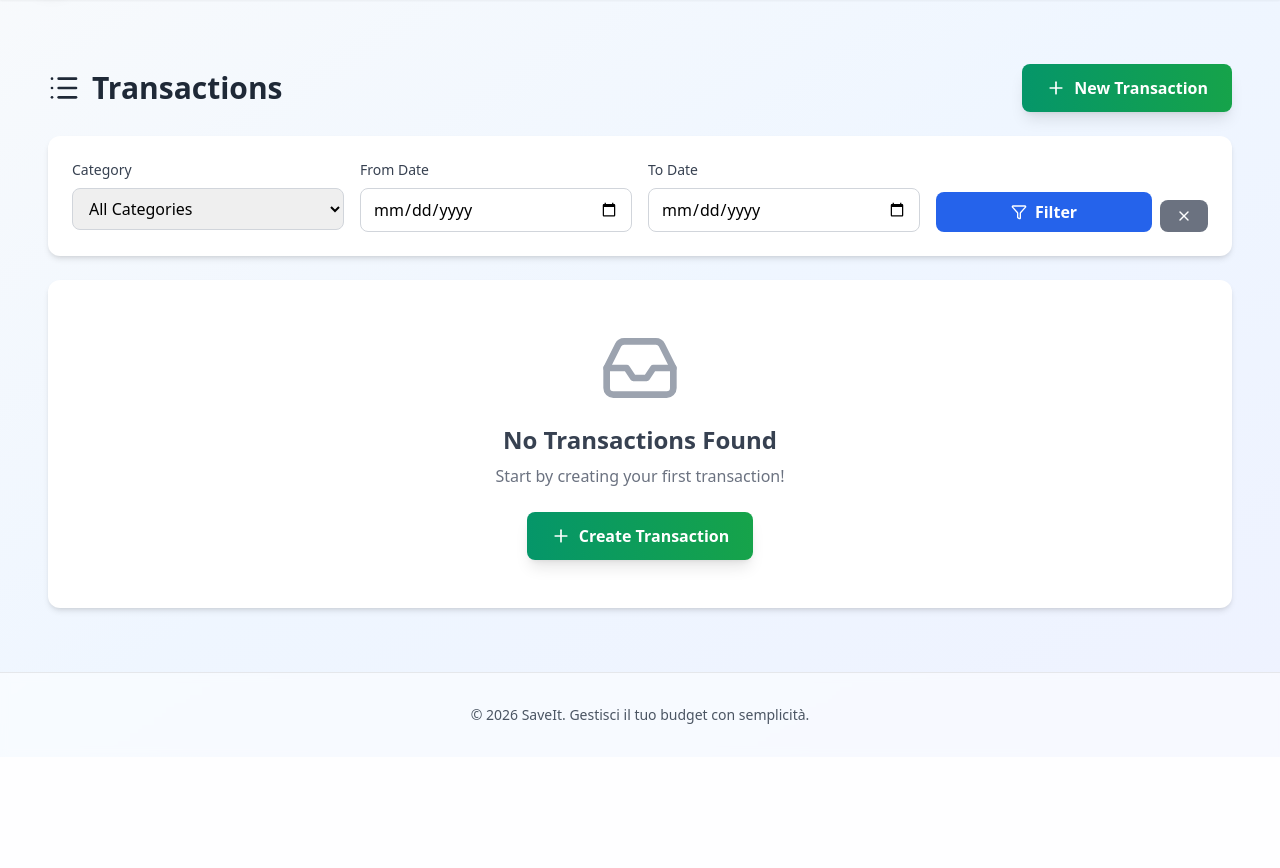
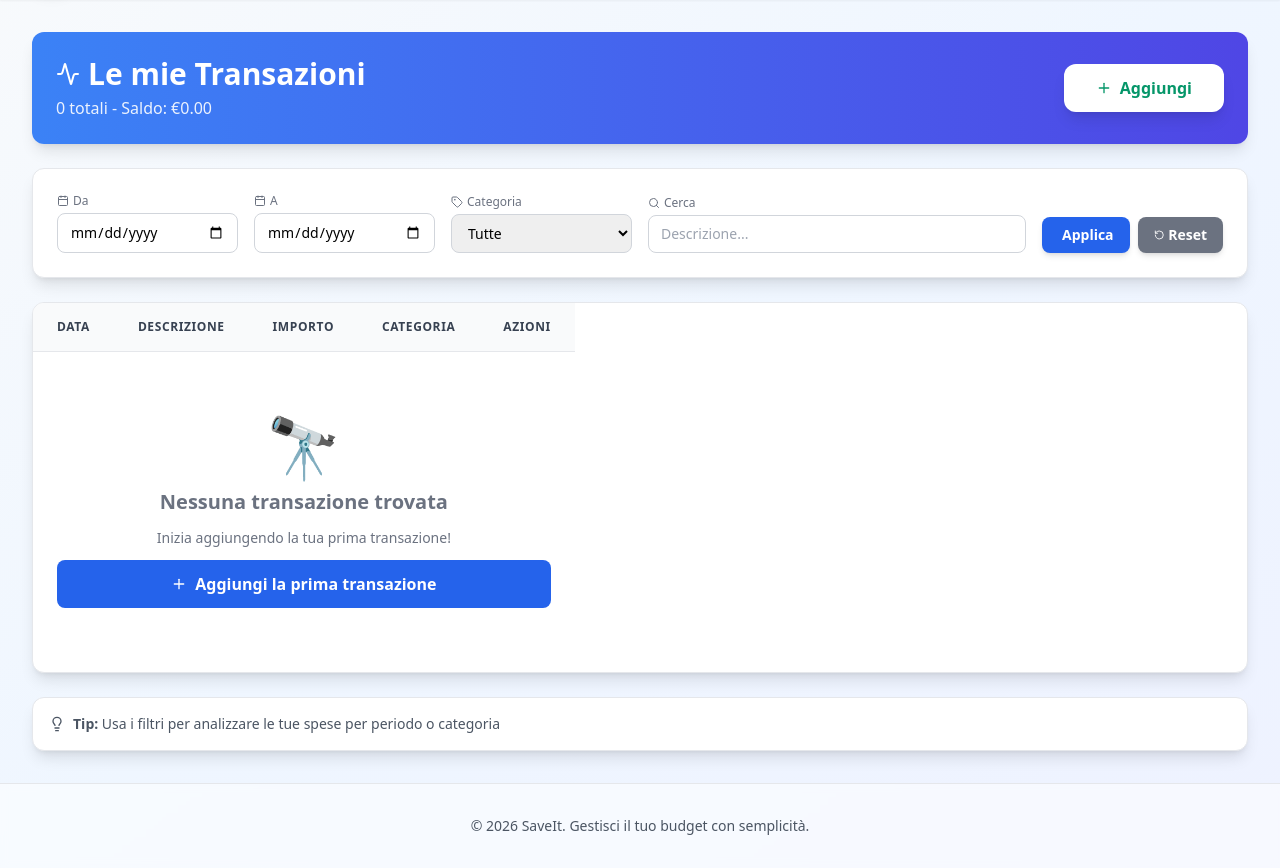
Before and after one commit to Orfico/saveit, a Django app: page /transactions/ in a window 1280 px wide. Shown: the part 65-933 px from the top of the page. Before the commit the page ends 789 px from the top, so only its background shows below. Run offline with Django 5.2, Linux system fonts and the light colour scheme; the visitor is signed in with stand-in values (Sample User, id 1); data that the repository does not hold is empty; some libraries are stand-ins or nearby versions.

Commit message:
fix: transaction_list was not showing transactions

```diff
--- a/templates/core/transaction_list.html
+++ b/templates/core/transaction_list.html
@@ -1,133 +1,204 @@
 {% extends 'base.html' %}
 
-{% block title %}Transactions{% endblock %}
+{% block title %}Transazioni{% endblock %}
 
 {% block content %}
-<div class="container mx-auto px-4 py-6 sm:py-8">
-  <!-- Header con filtri -->
-  <div class="flex flex-col sm:flex-row justify-between items-start sm:items-center gap-4 mb-6">
-    <h1 class="text-2xl sm:text-3xl font-bold text-gray-800 flex items-center gap-3">
-      <i data-lucide="list" class="w-6 h-6 sm:w-8 sm:h-8"></i>
-      Transactions
+<div class="space-y-4 sm:space-y-6 px-4 sm:px-0">
+  <!-- Header + Badge -->
+  <div class="flex flex-col sm:flex-row justify-between items-start sm:items-center gap-3 sm:gap-4 bg-gradient-to-r from-blue-500 to-indigo-600 text-white p-4 sm:p-6 rounded-xl shadow-lg">
+    <div>
+      <h1 class="text-xl sm:text-2xl lg:text-3xl font-bold flex items-center gap-2">
+        <i data-lucide="activity" class="w-5 h-5 sm:w-6 sm:h-6"></i>
+        Le mie Transazioni
       </h1>
-
+      <p class="opacity-90 mt-1 text-sm sm:text-base">{{ page_obj.paginator.count }} totali - Saldo: €{{ filtered_total|floatformat:2 }}</p>
+    </div>
     <a href="{% url 'core:transaction_create' %}"
-       class="bg-gradient-to-r from-emerald-600 to-green-600 text-white px-4 sm:px-6 py-2 sm:py-3 rounded-lg hover:from-emerald-700 hover:to-green-700 font-semibold shadow-lg transition flex items-center gap-2 w-full sm:w-auto justify-center">
-      <i data-lucide="plus" class="w-4 h-4 sm:w-5 sm:h-5"></i>
-      <span>New Transaction</span>
+       class="w-full sm:w-auto bg-white text-emerald-600 px-6 sm:px-8 py-2.5 sm:py-3 rounded-xl font-bold hover:bg-gray-100 shadow-lg whitespace-nowrap transition text-center flex items-center justify-center gap-2">
+      <i data-lucide="plus" class="w-4 h-4"></i> Aggiungi
     </a>
   </div>
 
-  <!-- Filtri -->
-  <div class="bg-white rounded-xl shadow-md p-4 sm:p-6 mb-6">
-    <form method="get" class="space-y-4">
-      <div class="grid grid-cols-1 sm:grid-cols-2 lg:grid-cols-4 gap-4">
-        <!-- Filtro Categoria -->
+  <!-- Advanced Filters -->
+  <div class="bg-white p-4 sm:p-6 rounded-xl shadow-lg border">
+    <form method="get" class="grid grid-cols-1 sm:grid-cols-2 lg:grid-cols-6 gap-3 sm:gap-4 items-end">
+      <!-- Date From -->
       <div>
-          <label class="block text-sm font-medium text-gray-700 mb-2">Category</label>
-          <select name="category" class="w-full border border-gray-300 rounded-lg px-3 py-2 focus:ring-2 focus:ring-blue-500">
-            <option value="">All Categories</option>
-            {% for category in categories %}
-              <option value="{{ category.id }}" {% if request.GET.category == category.id|stringformat:"s" %}selected{% endif %}>
-                {{ category.name }}
+        <label class="block text-xs font-medium text-gray-500 mb-1 flex items-center gap-1">
+          <i data-lucide="calendar" class="w-3 h-3"></i> Da
+        </label>
+        <input type="date" name="date_from" value="{{ date_from }}"
+               class="w-full border border-gray-300 px-3 py-2 rounded-lg text-sm focus:ring-2 focus:ring-blue-500 focus:border-blue-500 transition">
+      </div>
+
+      <!-- Date To -->
+      <div>
+        <label class="block text-xs font-medium text-gray-500 mb-1 flex items-center gap-1">
+          <i data-lucide="calendar" class="w-3 h-3"></i> A
+        </label>
+        <input type="date" name="date_to" value="{{ date_to }}"
+               class="w-full border border-gray-300 px-3 py-2 rounded-lg text-sm focus:ring-2 focus:ring-blue-500 focus:border-blue-500 transition">
+      </div>
+
+      <!-- Category -->
+      <div>
+        <label class="block text-xs font-medium text-gray-500 mb-1 flex items-center gap-1">
+          <i data-lucide="tag" class="w-3 h-3"></i> Categoria
+        </label>
+        <select name="category" class="w-full border border-gray-300 px-3 py-2 rounded-lg text-sm focus:ring-2 focus:ring-blue-500 transition">
+          <option value="">Tutte</option>
+          {% for cat in categories %}
+            <option value="{{ cat.id }}" {% if category_id == cat.id|stringformat:"s" %}selected{% endif %}>
+              {{ cat.get_type_display }} - {{ cat.name }}
             </option>
           {% endfor %}
         </select>
       </div>
 
-        <!-- Filtro Data Inizio -->
-        <div>
-          <label class="block text-sm font-medium text-gray-700 mb-2">From Date</label>
-          <input type="date" name="date_from" value="{{ request.GET.date_from }}"
-                 class="w-full border border-gray-300 rounded-lg px-3 py-2 focus:ring-2 focus:ring-blue-500">
+      <!-- Search -->
+      <div class="lg:col-span-2">
+        <label class="block text-xs font-medium text-gray-500 mb-1 flex items-center gap-1">
+          <i data-lucide="search" class="w-3 h-3"></i> Cerca
+        </label>
+        <input type="text" name="search" value="{{ search }}"
+               placeholder="Descrizione..."
+               class="w-full border border-gray-300 px-3 py-2 rounded-lg text-sm focus:ring-2 focus:ring-blue-500 focus:border-blue-500 transition">
       </div>
 
-        <!-- Filtro Data Fine -->
-        <div>
-          <label class="block text-sm font-medium text-gray-700 mb-2">To Date</label>
-          <input type="date" name="date_to" value="{{ request.GET.date_to }}"
-                 class="w-full border border-gray-300 rounded-lg px-3 py-2 focus:ring-2 focus:ring-blue-500">
-        </div>
-
-        <!-- Bottoni -->
-        <div class="flex items-end gap-2">
+      <!-- Buttons -->
+      <div class="flex gap-2 sm:col-span-2 lg:col-span-1">
         <button type="submit"
-                  class="flex-1 bg-blue-600 text-white px-4 py-2 rounded-lg hover:bg-blue-700 font-semibold transition flex items-center justify-center gap-2">
-            <i data-lucide="filter" class="w-4 h-4"></i>
-            Filter
+                class="flex-1 bg-blue-600 text-white px-4 py-2 rounded-lg hover:bg-blue-700 font-semibold shadow-md transition text-sm flex items-center justify-center gap-1">
+          <i data-lucide="search" class="w-4 h-4"></i> <span class="hidden sm:inline">Applica</span>
         </button>
         <a href="{% url 'core:transaction_list' %}"
-             class="bg-gray-500 text-white px-4 py-2 rounded-lg hover:bg-gray-600 font-semibold transition flex items-center justify-center">
-            <i data-lucide="x" class="w-4 h-4"></i>
+           class="flex-1 bg-gray-500 text-white px-4 py-2 rounded-lg hover:bg-gray-600 font-semibold text-center shadow-md transition text-sm flex items-center justify-center gap-1">
+          <i data-lucide="rotate-ccw" class="w-4 h-4"></i> <span class="hidden sm:inline">Reset</span>
         </a>
-        </div>
       </div>
     </form>
   </div>
 
-  <!-- Lista Transazioni -->
-  {% if transactions %}
-    <!-- Desktop View (tabella) -->
-    <div class="hidden lg:block bg-white rounded-xl shadow-md overflow-hidden">
+  <!-- Filtered Results -->
+  {% if filtered_count > 0 %}
+  <div class="bg-gradient-to-r from-purple-500 to-pink-600 text-white p-4 rounded-xl shadow-lg">
+    <div class="flex flex-col sm:flex-row justify-between items-start sm:items-center gap-2">
+      <div>
+        <span class="text-xs sm:text-sm opacity-75">Risultati filtrati:</span>
+        <span class="text-xl sm:text-2xl font-bold ml-2">{{ filtered_count }}</span>
+      </div>
+      <div>
+        <span class="text-xs sm:text-sm opacity-75">Totale:</span>
+        <span class="text-xl sm:text-2xl font-bold ml-2">€{{ filtered_total|floatformat:2 }}</span>
+      </div>
+    </div>
+  </div>
+  {% endif %}
+
+  <!-- Responsive Table -->
+  <div class="bg-white rounded-xl shadow-lg overflow-hidden border">
+    <div class="overflow-x-auto">
       <table class="min-w-full divide-y divide-gray-200">
-        <thead class="bg-gradient-to-r from-blue-600 to-indigo-600 text-white">
+        <thead class="bg-gray-50">
           <tr>
-            <th class="px-6 py-4 text-left text-sm font-bold uppercase tracking-wider">Date</th>
-            <th class="px-6 py-4 text-left text-sm font-bold uppercase tracking-wider">Description</th>
-            <th class="px-6 py-4 text-left text-sm font-bold uppercase tracking-wider">Category</th>
-            <th class="px-6 py-4 text-left text-sm font-bold uppercase tracking-wider">Amount</th>
-            <th class="px-6 py-4 text-center text-sm font-bold uppercase tracking-wider">Actions</th>
+            <th class="px-3 sm:px-6 py-3 sm:py-4 text-left text-xs font-bold text-gray-700 uppercase tracking-wider">Data</th>
+            <th class="px-3 sm:px-6 py-3 sm:py-4 text-left text-xs font-bold text-gray-700 uppercase tracking-wider">Descrizione</th>
+            <th class="px-3 sm:px-6 py-3 sm:py-4 text-left text-xs font-bold text-gray-700 uppercase tracking-wider">Importo</th>
+            <th class="hidden lg:table-cell px-3 sm:px-6 py-3 sm:py-4 text-left text-xs font-bold text-gray-700 uppercase tracking-wider">Categoria</th>
+            <th class="px-3 sm:px-6 py-3 sm:py-4 text-left text-xs font-bold text-gray-700 uppercase tracking-wider">Azioni</th>
           </tr>
         </thead>
-        <tbody class="bg-white divide-y divide-gray-200">
-          {% for transaction in transactions %}
-          <tr class="hover:bg-gray-50 transition cursor-pointer"
-              onclick="window.location='{% url 'core:transaction_update' transaction.pk %}'">
-            <td class="px-6 py-4 whitespace-nowrap text-sm text-gray-700">
-              {{ transaction.date|date:"d/m/Y" }}
+        <tbody class="divide-y divide-gray-200">
+          {% for transaction in object_list %}
+          <tr class="{% if forloop.counter|divisibleby:2 %}bg-gray-50{% endif %}
+                     {% if transaction.type == 'expense' %}hover:bg-red-50{% else %}hover:bg-green-50{% endif %} transition">
+
+            <!-- Date -->
+            <td class="px-3 sm:px-6 py-3 sm:py-4 whitespace-nowrap">
+              <div class="text-xs sm:text-sm font-medium text-gray-900">{{ transaction.date|date:"d/m/Y" }}</div>
+              <div class="text-xs text-gray-500 hidden sm:block">{{ transaction.date|date:"l" }}</div>
             </td>
-            <td class="px-6 py-4">
-              <div class="flex items-center gap-2">
-                <span class="font-semibold text-gray-900">{{ transaction.description }}</span>
+
+            <!-- Description with Recurring Badge -->
+            <td class="px-3 sm:px-6 py-3 sm:py-4 min-w-[200px]">
+              <div class="flex flex-col gap-1">
+                <div class="flex items-center gap-2 flex-wrap">
+                  <p class="font-semibold text-sm sm:text-base text-gray-900">{{ transaction.description }}</p>
+
+                  <!-- ✨ Badge Recurring -->
                   {% if transaction.is_recurring %}
-                  <span class="inline-flex items-center gap-1 px-2 py-0.5 bg-purple-100 text-purple-700 text-xs font-medium rounded-full">
+                    <span class="inline-flex items-center gap-1 px-2 py-0.5 bg-purple-100 text-purple-700 text-xs font-medium rounded-full flex-shrink-0">
                       <i data-lucide="repeat" class="w-3 h-3"></i>
-                    <span>Recurring</span>
+                      <span>Ricorrente</span>
                     </span>
                   {% endif %}
                 </div>
-              {% if transaction.notes %}
-                <p class="text-xs text-gray-500 mt-1">{{ transaction.notes|truncatewords:10 }}</p>
-              {% endif %}
-            </td>
-            <td class="px-6 py-4 whitespace-nowrap">
-              <span class="px-3 py-1 rounded-full text-xs font-semibold"
-                    style="background-color: {{ transaction.category.color }}20; color: {{ transaction.category.color }};">
+
+                <!-- Mobile category (visible on small screens only) -->
+                <div class="lg:hidden">
+                  <span class="px-2 py-0.5 rounded-full text-xs font-semibold text-white shadow-sm inline-block"
+                        style="background-color: {{ transaction.category.color }};">
                     {{ transaction.category.name }}
                   </span>
+                </div>
+              </div>
             </td>
-            <td class="px-6 py-4 whitespace-nowrap">
-              <span class="text-lg font-bold px-3 py-1 rounded-full inline-block
+
+          <!-- Colored amount -->
+          <td class="px-3 sm:px-6 py-3 sm:py-4 whitespace-nowrap">
+            <span class="text-sm sm:text-lg font-bold px-2 sm:px-3 py-1 rounded-full inline-block
               {% if transaction.is_income %}text-emerald-700 bg-emerald-100{% else %}text-red-700 bg-red-100{% endif %}">
               {{ transaction.display_amount }}
             </span>
           </td>
-            <td class="px-6 py-4 whitespace-nowrap text-center">
-              <div class="flex items-center justify-center gap-2" onclick="event.stopPropagation()">
+
+            <!-- Category with color (hidden on mobile) -->
+            <td class="hidden lg:table-cell px-3 sm:px-6 py-3 sm:py-4 whitespace-nowrap">
+              <span class="px-3 py-1 rounded-full text-sm font-semibold text-white shadow-sm inline-block"
+                    style="background-color: {{ transaction.category.color }};">
+                {{ transaction.category.name }}
+              </span>
+              <div class="text-xs text-gray-500 mt-1">
+                {{ transaction.category.get_type_display }}
+              </div>
+            </td>
+
+            <!-- Actions -->
+            <td class="px-3 sm:px-6 py-3 sm:py-4 whitespace-nowrap text-sm font-medium">
+              <div class="flex gap-1 sm:gap-2">
                 <a href="{% url 'core:transaction_update' transaction.pk %}"
-                   class="bg-blue-500 text-white p-2 rounded-lg hover:bg-blue-600 transition inline-flex items-center justify-center"
-                   title="Edit">
-                  <i data-lucide="edit-2" class="w-4 h-4"></i>
+                   title="Modifica"
+                   class="text-blue-600 hover:text-blue-900 p-1.5 sm:p-2 rounded hover:bg-blue-100 transition">
+                  <i data-lucide="edit-3" class="w-4 h-4"></i>
                 </a>
                 <form method="post" action="{% url 'core:transaction_delete' transaction.pk %}"
-                      class="inline" onsubmit="return confirm('Are you sure you want to delete this transaction?');">
+                      onsubmit="return confirm('Sei sicuro di voler eliminare questa transazione?')"
+                      class="inline">
                   {% csrf_token %}
                   <button type="submit"
-                          class="bg-red-500 text-white p-2 rounded-lg hover:bg-red-600 transition inline-flex items-center justify-center"
-                          title="Delete">
+                          title="Elimina"
+                          class="text-red-600 hover:text-red-900 p-1.5 sm:p-2 rounded hover:bg-red-100 transition">
                     <i data-lucide="trash-2" class="w-4 h-4"></i>
                   </button>
                 </form>
+              </div>
+            </td>
+          </tr>
+          {% empty %}
+          <tr>
+            <td colspan="5" class="px-6 py-16 text-center">
+              <div class="text-gray-500 space-y-3">
+                <div class="text-4xl sm:text-6xl">🔭</div>
+                <h3 class="text-lg sm:text-xl font-semibold">Nessuna transazione trovata</h3>
+                {% if date_from or date_to or category_id or search %}
+                <p class="text-xs sm:text-sm">Prova a modificare i filtri o <a href="{% url 'core:transaction_list' %}" class="text-blue-600 hover:text-blue-800 font-semibold">resettali</a></p>
+                {% else %}
+                <p class="text-xs sm:text-sm">Inizia aggiungendo la tua prima transazione!</p>
+                <a href="{% url 'core:transaction_create' %}"
+                   class="inline-block mt-4 bg-blue-600 text-white px-6 py-3 rounded-lg hover:bg-blue-700 font-semibold transition flex items-center gap-2 justify-center">
+                  <i data-lucide="plus" class="w-4 h-4"></i> Aggiungi la prima transazione
+                </a>
+                {% endif %}
               </div>
             </td>
           </tr>
@@ -136,96 +207,56 @@
       </table>
     </div>
 
-    <!-- Mobile/Tablet View (cards) -->
-    <div class="lg:hidden space-y-3">
-      {% for transaction in transactions %}
-      <a href="{% url 'core:transaction_update' transaction.pk %}"
-         class="block bg-white rounded-xl shadow-md hover:shadow-lg transition-shadow overflow-hidden">
-        <div class="p-4">
-          <!-- Header con data e badge ricorrenza -->
-          <div class="flex items-start justify-between mb-2">
-            <div class="flex items-center gap-2 text-sm text-gray-600">
-              <i data-lucide="calendar" class="w-4 h-4"></i>
-              <span class="font-medium">{{ transaction.date|date:"d/m/Y" }}</span>
+    <!-- Pagination -->
+    {% if is_paginated %}
+    <div class="bg-gray-50 px-4 sm:px-6 py-4 border-t flex flex-col sm:flex-row items-center justify-between gap-3 sm:gap-4">
+      <div class="text-xs sm:text-sm text-gray-700">
+        Mostra <strong>{{ page_obj.start_index }}–{{ page_obj.end_index }}</strong>
+        di <strong>{{ page_obj.paginator.count }}</strong>
       </div>
-            {% if transaction.is_recurring %}
-              <span class="inline-flex items-center gap-1 px-2 py-0.5 bg-purple-100 text-purple-700 text-xs font-medium rounded-full">
-                <i data-lucide="repeat" class="w-3 h-3"></i>
-                <span>Recurring</span>
+
+      <nav class="flex items-center space-x-2">
+        {% if page_obj.has_previous %}
+          <a href="?page={{ page_obj.previous_page_number }}{% if date_from %}&date_from={{ date_from }}{% endif %}{% if date_to %}&date_to={{ date_to }}{% endif %}{% if category_id %}&category={{ category_id }}{% endif %}{% if search %}&search={{ search }}{% endif %}"
+             class="px-3 sm:px-4 py-2 bg-white border rounded-lg text-blue-600 hover:bg-blue-50 font-medium transition text-sm">
+            ← <span class="hidden sm:inline">Prec</span>
+          </a>
+        {% else %}
+          <span class="px-3 sm:px-4 py-2 bg-gray-100 border rounded-lg text-gray-400 cursor-not-allowed text-sm">
+            ← <span class="hidden sm:inline">Prec</span>
           </span>
         {% endif %}
-          </div>
 
-          <!-- Descrizione -->
-          <h3 class="text-lg font-bold text-gray-900 mb-2">{{ transaction.description }}</h3>
-
-          <!-- Categoria e Amount -->
-          <div class="flex items-center justify-between mb-2">
-            <span class="px-3 py-1 rounded-full text-xs font-semibold"
-                  style="background-color: {{ transaction.category.color }}20; color: {{ transaction.category.color }};">
-              {{ transaction.category.name }}
-            </span>
-            <span class="text-xl font-bold px-3 py-1.5 rounded-full
-              {% if transaction.is_income %}text-emerald-700 bg-emerald-100{% else %}text-red-700 bg-red-100{% endif %}">
-              {{ transaction.display_amount }}
-            </span>
-          </div>
-
-          <!-- Note (se presenti) -->
-          {% if transaction.notes %}
-            <p class="text-sm text-gray-600 mt-2 pt-2 border-t border-gray-100">
-              {{ transaction.notes|truncatewords:15 }}
-            </p>
-          {% endif %}
-
-          <!-- Indicatore "tap per modificare" -->
-          <div class="flex items-center justify-end gap-1 mt-3 text-xs text-gray-400">
-            <span>Tap to edit</span>
-            <i data-lucide="chevron-right" class="w-3 h-3"></i>
-          </div>
-        </div>
-      </a>
-      {% endfor %}
-    </div>
-
-    <!-- Paginazione -->
-    {% if is_paginated %}
-    <div class="mt-6 flex justify-center gap-2">
-      {% if page_obj.has_previous %}
-        <a href="?page=1" class="px-4 py-2 bg-white border border-gray-300 rounded-lg hover:bg-gray-50">First</a>
-        <a href="?page={{ page_obj.previous_page_number }}" class="px-4 py-2 bg-white border border-gray-300 rounded-lg hover:bg-gray-50">Previous</a>
-      {% endif %}
-
-      <span class="px-4 py-2 bg-blue-600 text-white rounded-lg">
-        Page {{ page_obj.number }} of {{ page_obj.paginator.num_pages }}
+        <!-- Current page number -->
+        <span class="px-3 py-2 bg-blue-600 text-white rounded-lg font-bold text-sm">
+          {{ page_obj.number }}
         </span>
 
         {% if page_obj.has_next %}
-        <a href="?page={{ page_obj.next_page_number }}" class="px-4 py-2 bg-white border border-gray-300 rounded-lg hover:bg-gray-50">Next</a>
-        <a href="?page={{ page_obj.paginator.num_pages }}" class="px-4 py-2 bg-white border border-gray-300 rounded-lg hover:bg-gray-50">Last</a>
+          <a href="?page={{ page_obj.next_page_number }}{% if date_from %}&date_from={{ date_from }}{% endif %}{% if date_to %}&date_to={{ date_to }}{% endif %}{% if category_id %}&category={{ category_id }}{% endif %}{% if search %}&search={{ search }}{% endif %}"
+             class="px-3 sm:px-4 py-2 bg-white border rounded-lg text-blue-600 hover:bg-blue-50 font-medium transition text-sm">
+            <span class="hidden sm:inline">Succ</span> →
+          </a>
+        {% else %}
+          <span class="px-3 sm:px-4 py-2 bg-gray-100 border rounded-lg text-gray-400 cursor-not-allowed text-sm">
+            <span class="hidden sm:inline">Succ</span> →
+          </span>
         {% endif %}
-    </div>
-    {% endif %}
-
-  {% else %}
-    <!-- Empty state -->
-    <div class="bg-white rounded-xl shadow-md p-8 sm:p-12 text-center">
-      <i data-lucide="inbox" class="w-16 h-16 sm:w-20 sm:h-20 mx-auto text-gray-400 mb-4"></i>
-      <h2 class="text-xl sm:text-2xl font-bold text-gray-700 mb-2">No Transactions Found</h2>
-      <p class="text-gray-500 mb-6">Start by creating your first transaction!</p>
-      <a href="{% url 'core:transaction_create' %}"
-         class="inline-flex items-center gap-2 bg-gradient-to-r from-emerald-600 to-green-600 text-white px-6 py-3 rounded-lg hover:from-emerald-700 hover:to-green-700 font-semibold shadow-lg transition">
-        <i data-lucide="plus" class="w-5 h-5"></i>
-        Create Transaction
-      </a>
+      </nav>
     </div>
     {% endif %}
   </div>
 
+  <!-- Tip bottom -->
+  <div class="bg-white p-4 rounded-xl shadow-lg border flex flex-col sm:flex-row justify-between items-start sm:items-center gap-3">
+    <div class="text-xs sm:text-sm text-gray-600 flex items-start gap-2">
+      <i data-lucide="lightbulb" class="w-4 h-4 flex-shrink-0 mt-0.5"></i>
+      <span><strong>Tip:</strong> Usa i filtri per analizzare le tue spese per periodo o categoria</span>
+    </div>
+  </div>
+</div>
+
 <script>
-  // Inizializza Lucide icons
-  document.addEventListener('DOMContentLoaded', function() {
   lucide.createIcons();
-  });
 </script>
 {% endblock %}
```
Also changed, not shown: templates/core/transaction_form.html (+4 -21 lines). Lines whose indentation alone changed are shown as unchanged.
